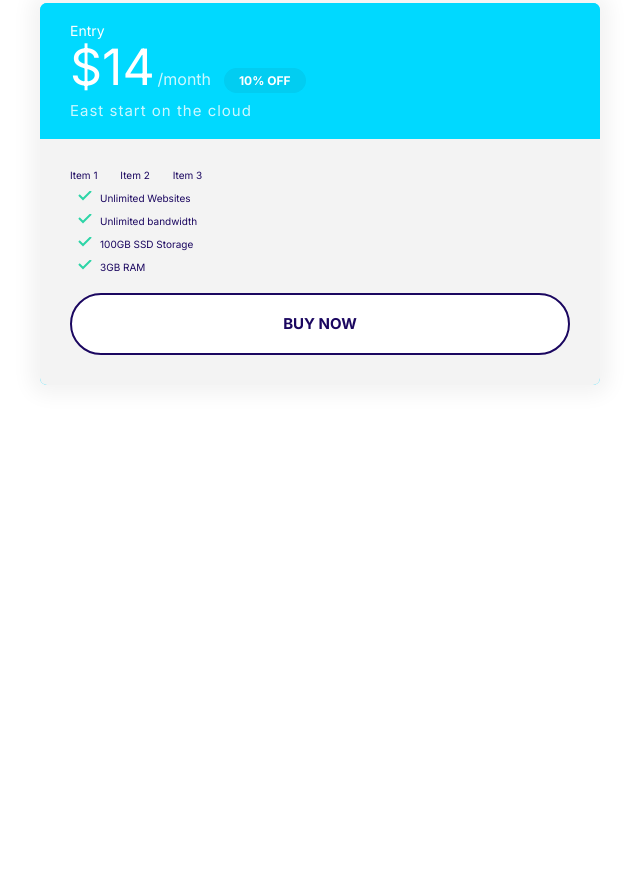
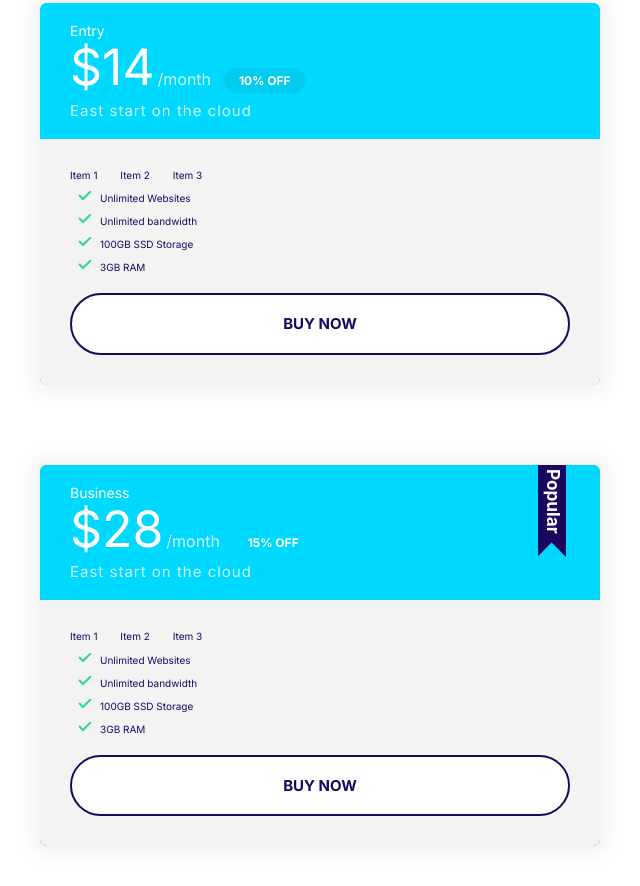
Before and after one commit to Lilianude/lillify, a plain HTML site: page index.html in a window 1280 px wide. Shown: the part 1066-1952 px from the top of the page, without its empty margins (0-640 px from the left). Before the commit the page ends 1491 px from the top, so only its background shows below. Drawn offline with Linux system fonts and the light colour scheme.

Commit message:
Added the popular badge to the card html file

```diff
--- a/css/style.css
+++ b/css/style.css
@@ -311,7 +311,17 @@ a {
 .plan .list__item {
   line-height: 1.2rem;
 }
-
+.plan--popular .card__header {
+  position: relative;
+}
+.plan--popular .card__header::before {
+  content: url(../css/images/popular.svg);
+  width: 40px;
+  display: inline-block;
+  position: absolute;
+  top: -6%;
+  right: 5%;
+}
 @media screen and (min-width: 1024px) {
   .plan__name {
     font-size: 1.4rem;
--- a/index.html
+++ b/index.html
@@ -38,7 +38,7 @@
     </ul>
     <span class="icon-container">
       <svg class="icon icon--primary">
-        <use xlink:href="images/sprite.svg#wordpress"></use>
+        <use xlink:href="./css/images/sprite.svg#wordpress"></use>
       </svg>
     </span>
     <button class="btn btn--primary">Buy now</button>
@@ -86,5 +86,32 @@
         </div>
       </div>
     </div>
+    <div style="width: 50%; padding: 4rem">
+      <div class="plan plan--popular">
+        <div class="card card--primary">
+          <header class="card__header">
+            <h3 class="plan__name">Business</h3>
+            <span class="plan__price">$28</span>
+            <span class="plan__billing-cycle">/month</span>
+            <span class="badge badge--secondary badge--small">15% OFF</span>
+            <span class="plan__description">East start on the cloud</span>
+          </header>
+          <div class="card__body">
+            <ul class="list list--inline">
+              <li class="list__item">Item 1</li>
+              <li class="list__item">Item 2</li>
+              <li class="list__item">Item 3</li>
+            </ul>
+            <ul class="list list--tick">
+              <li class="list__item">Unlimited Websites</li>
+              <li class="list__item">Unlimited bandwidth</li>
+              <li class="list__item">100GB SSD Storage</li>
+              <li class="list__item">3GB RAM</li>
+            </ul>
+            <button class="btn btn--outline btn--block">Buy Now</button>
+          </div>
+        </div>
+      </div>
+    </div>
   </body>
 </html>
```
Also changed, not shown: css/components/card_badge_button_popular badge.html (added, +27 -0 lines), css/images/popular.svg (added).
